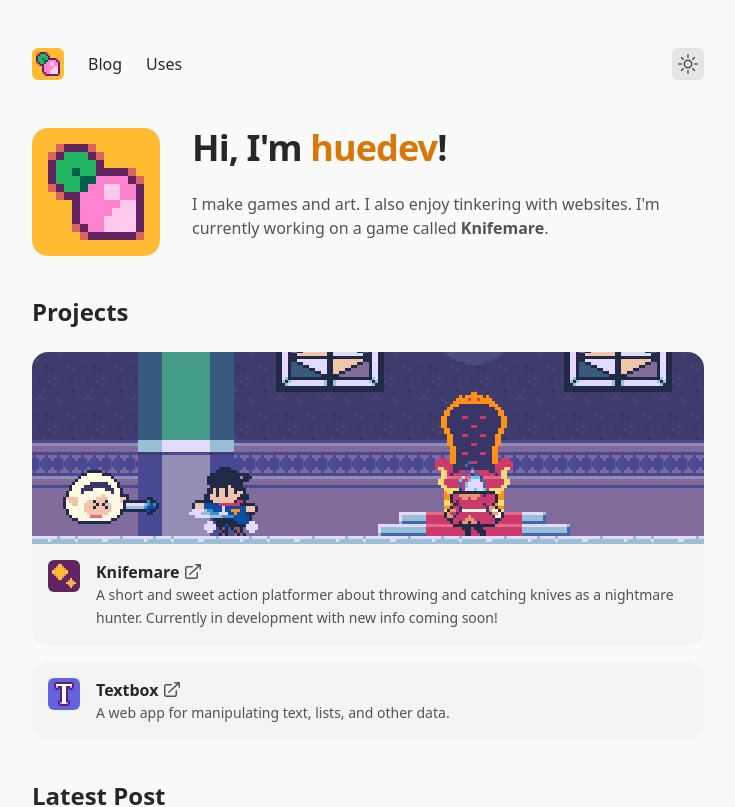
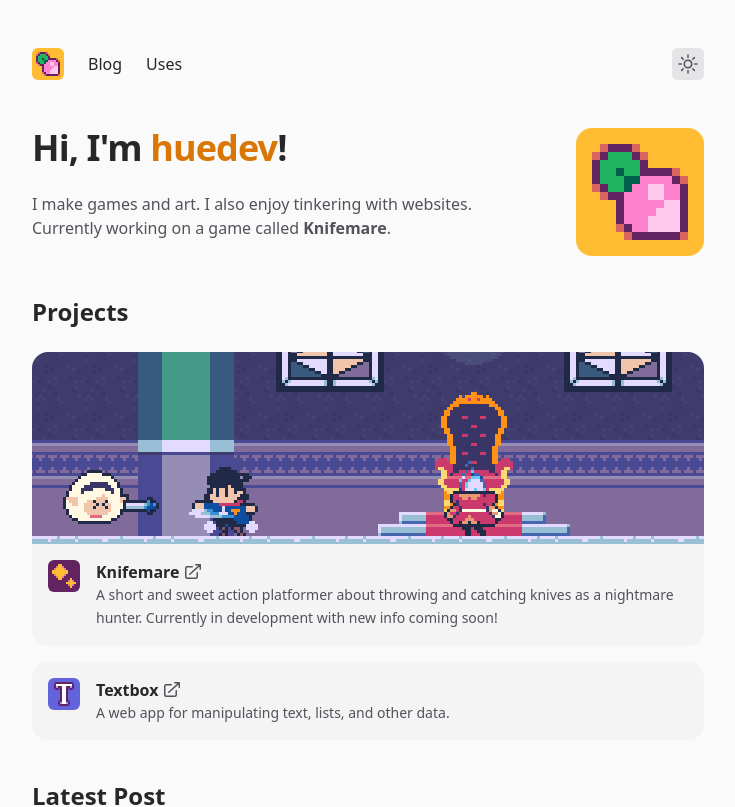
Before and after one commit to huedev/website, a Next.js app: page / in a window 1280 px wide. Shown: the top 807 px of the page, without its empty margins (272-1007 px from the left). Built offline with nearby package versions, Linux system fonts and the light colour scheme; a web font is replaced by a local one.

Commit message:
Tweak bio layout

```diff
--- a/src/pages/index.js
+++ b/src/pages/index.js
@@ -103,7 +103,15 @@ export default function Home({latestPost}) {
       </Head>
 
       <section>
-        <div className="flex">
+        <div className="flex flex-row gap-x-8">
+          <div>
+            <h1 className="text-3xl font-bold tracking-tight text-zinc-800 dark:text-zinc-100 sm:text-4xl">
+              Hi, I&apos;m <span className="text-amber-600 dark:text-amber-500">huedev</span>!
+            </h1>
+            <p className="mt-6 text-base text-zinc-600 dark:text-zinc-400">
+              I make games and art. I also enjoy tinkering with websites. Currently working on a game called <strong>Knifemare</strong>.
+            </p>
+          </div>
           <div className="relative flex h-24 w-24 items-center justify-center shrink-0 sm:h-32 sm:w-32">
             <Image
               src={logoHuedev}
@@ -111,14 +119,6 @@ export default function Home({latestPost}) {
               className="h-24 w-24 rounded-2xl sm:h-32 sm:w-32 rendering-pixelated"
               unoptimized
             />
-          </div>
-          <div className="ml-8">
-            <h1 className="text-3xl font-bold tracking-tight text-zinc-800 dark:text-zinc-100 sm:text-4xl">
-              Hi, I&apos;m <span className="text-amber-600 dark:text-amber-500">huedev</span>!
-            </h1>
-            <p className="mt-6 text-base text-zinc-600 dark:text-zinc-400">
-              I make games and art. I also enjoy tinkering with websites. I&apos;m currently working on a game called <strong>Knifemare</strong>.
-            </p>
           </div>
         </div>
       </section>
```
